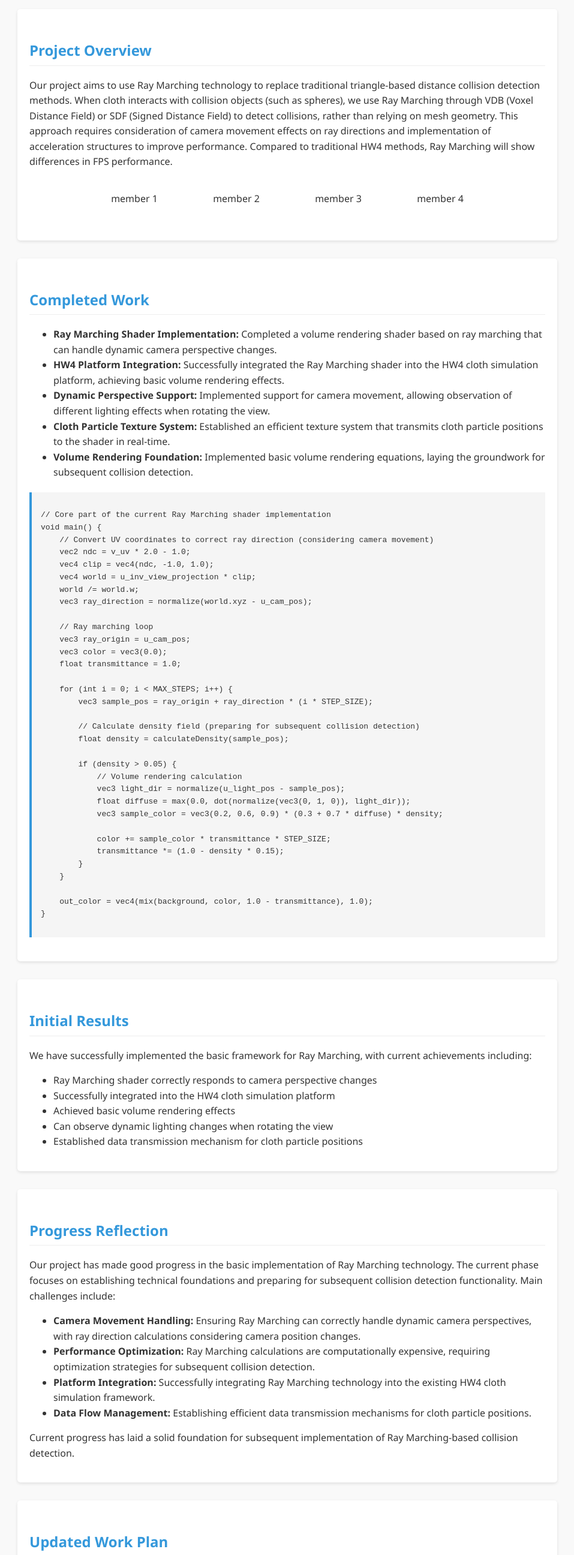
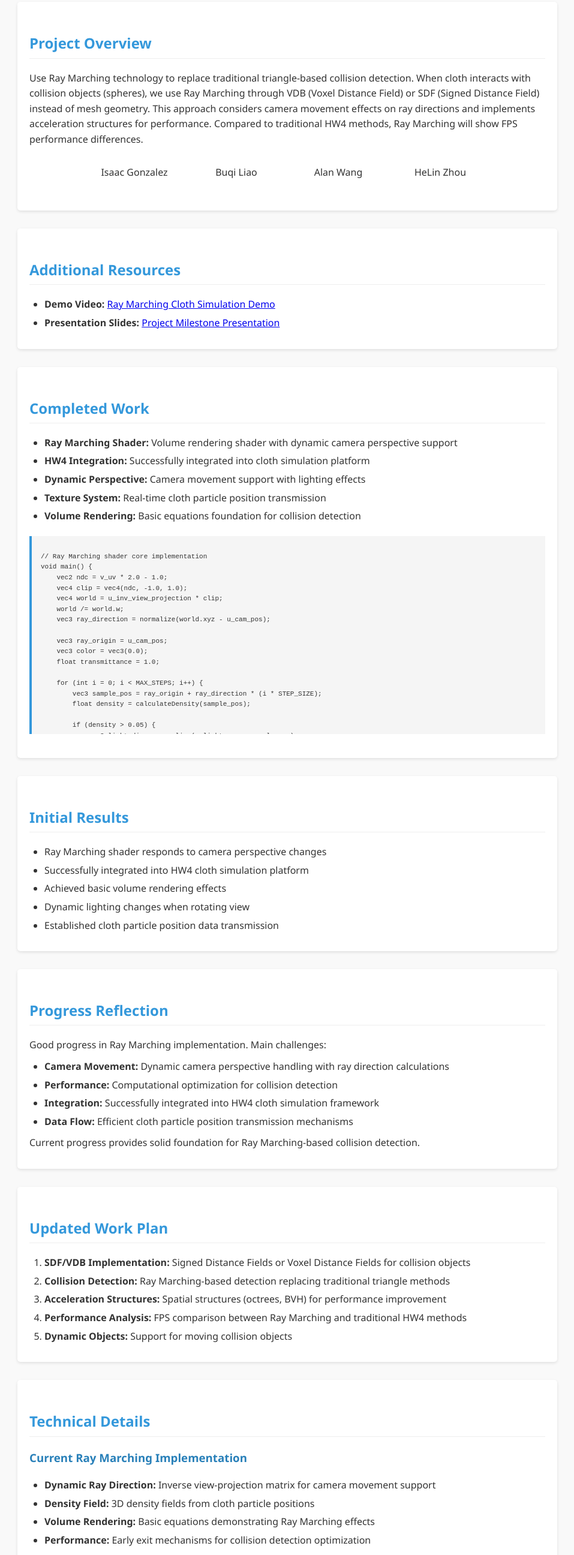
Before and after one commit to cal-cs184/ggbond-final-project, a plain HTML site: page docs/milestone.en.html in a window 1280 px wide. Shown: the part 207-2800 px from the top of the page at 60% size, without its empty margins (161-1118 px from the left). Drawn offline with Linux system fonts and the light colour scheme.

Commit message:
Enhance milestone report with new print styles for improved readability and added sections for additional resources, including demo video and presentation slides. Update team member names and refine project descriptions for clarity. Streamline completed work and progress reflection sections for better presentation.

```diff
--- a/docs/milestone.en.html
+++ b/docs/milestone.en.html
@@ -7,6 +7,72 @@
       Ray Marching Collision Detection for Cloth Simulation - Milestone Report
     </title>
     <style>
+      @media print {
+        body {
+          font-size: 10pt;
+          line-height: 1.3;
+          margin: 0;
+          padding: 10px;
+          background-color: white;
+        }
+        .content-section {
+          margin-bottom: 15px;
+          padding: 10px;
+          box-shadow: none;
+          border: 1px solid #ccc;
+          page-break-inside: avoid;
+        }
+        h1 {
+          font-size: 16pt;
+          margin-bottom: 5px;
+        }
+        h2 {
+          font-size: 12pt;
+          margin-top: 15px;
+          margin-bottom: 5px;
+        }
+        h3 {
+          font-size: 11pt;
+          margin-top: 10px;
+          margin-bottom: 3px;
+        }
+        p {
+          margin: 5px 0;
+        }
+        ul,
+        ol {
+          margin: 5px 0;
+          padding-left: 20px;
+        }
+        li {
+          margin: 2px 0;
+        }
+        .code-block {
+          font-size: 8pt;
+          padding: 8px;
+          margin: 8px 0;
+          max-height: 200px;
+          overflow-y: auto;
+        }
+        .team-members {
+          gap: 10px;
+          margin: 10px 0;
+        }
+        .team-member {
+          width: 100px;
+          font-size: 9pt;
+        }
+        header {
+          padding: 10px 0;
+          margin-bottom: 15px;
+        }
+        footer {
+          margin-top: 20px;
+          padding: 10px;
+          font-size: 8pt;
+        }
+      }
+
       body {
         font-family: "Segoe UI", Tahoma, Geneva, Verdana, sans-serif;
         line-height: 1.6;
@@ -32,6 +98,10 @@
         padding-bottom: 5px;
         margin-top: 30px;
       }
+      h3 {
+        color: #2980b9;
+        margin-top: 20px;
+      }
       .content-section {
         background-color: white;
         padding: 20px;
@@ -55,6 +125,9 @@
         margin: 20px 0;
         overflow-x: auto;
         font-family: "Courier New", monospace;
+        font-size: 11px;
+        max-height: 300px;
+        overflow-y: auto;
       }
       .highlight {
         background-color: #fffde7;
@@ -79,6 +152,17 @@
         text-align: center;
         width: 150px;
       }
+      ul,
+      ol {
+        margin: 10px 0;
+        padding-left: 25px;
+      }
+      li {
+        margin: 5px 0;
+      }
+      p {
+        margin: 10px 0;
+      }
     </style>
   </head>
   <body>
@@ -90,86 +174,98 @@
     <div class="content-section">
       <h2>Project Overview</h2>
       <p>
-        Our project aims to use Ray Marching technology to replace traditional
-        triangle-based distance collision detection methods. When cloth
-        interacts with collision objects (such as spheres), we use Ray Marching
-        through VDB (Voxel Distance Field) or SDF (Signed Distance Field) to
-        detect collisions, rather than relying on mesh geometry. This approach
-        requires consideration of camera movement effects on ray directions and
-        implementation of acceleration structures to improve performance.
-        Compared to traditional HW4 methods, Ray Marching will show differences
-        in FPS performance.
+        Use Ray Marching technology to replace traditional triangle-based
+        collision detection. When cloth interacts with collision objects
+        (spheres), we use Ray Marching through VDB (Voxel Distance Field) or SDF
+        (Signed Distance Field) instead of mesh geometry. This approach
+        considers camera movement effects on ray directions and implements
+        acceleration structures for performance. Compared to traditional HW4
+        methods, Ray Marching will show FPS performance differences.
       </p>
       <div class="team-members">
         <div class="team-member">
-          <p>member 1</p>
+          <p>Isaac Gonzalez</p>
         </div>
         <div class="team-member">
-          <p>member 2</p>
+          <p>Buqi Liao</p>
         </div>
         <div class="team-member">
-          <p>member 3</p>
+          <p>Alan Wang</p>
         </div>
         <div class="team-member">
-          <p>member 4</p>
+          <p>HeLin Zhou</p>
         </div>
       </div>
+    </div>
+
+    <div class="content-section">
+      <h2>Additional Resources</h2>
+      <ul>
+        <li>
+          <strong>Demo Video:</strong>
+          <a
+            href="https://drive.google.com/file/d/1YhB-dxSzpF630Pa4fKCaC5DrERQx7h-Q/view?usp=sharing"
+            target="_blank"
+          >
+            Ray Marching Cloth Simulation Demo
+          </a>
+        </li>
+        <li>
+          <strong>Presentation Slides:</strong>
+          <a
+            href="https://docs.google.com/presentation/d/1k-vzXcmL6GHqnAgVbj-C6vY1j9FQrrka/edit?usp=sharing&ouid=103601152665338938482&rtpof=true&sd=true"
+            target="_blank"
+          >
+            Project Milestone Presentation
+          </a>
+        </li>
+      </ul>
     </div>
 
     <div class="content-section">
       <h2>Completed Work</h2>
       <ul>
         <li>
-          <strong>Ray Marching Shader Implementation:</strong>
-          Completed a volume rendering shader based on ray marching that can
-          handle dynamic camera perspective changes.
+          <strong>Ray Marching Shader:</strong> Volume rendering shader with
+          dynamic camera perspective support
         </li>
         <li>
-          <strong>HW4 Platform Integration:</strong>
-          Successfully integrated the Ray Marching shader into the HW4 cloth
-          simulation platform, achieving basic volume rendering effects.
+          <strong>HW4 Integration:</strong> Successfully integrated into cloth
+          simulation platform
         </li>
         <li>
-          <strong>Dynamic Perspective Support:</strong>
-          Implemented support for camera movement, allowing observation of
-          different lighting effects when rotating the view.
+          <strong>Dynamic Perspective:</strong> Camera movement support with
+          lighting effects
         </li>
         <li>
-          <strong>Cloth Particle Texture System:</strong>
-          Established an efficient texture system that transmits cloth particle
-          positions to the shader in real-time.
+          <strong>Texture System:</strong> Real-time cloth particle position
+          transmission
         </li>
         <li>
-          <strong>Volume Rendering Foundation:</strong>
-          Implemented basic volume rendering equations, laying the groundwork
-          for subsequent collision detection.
+          <strong>Volume Rendering:</strong> Basic equations foundation for
+          collision detection
         </li>
       </ul>
 
       <div class="code-block">
         <pre>
-// Core part of the current Ray Marching shader implementation
+// Ray Marching shader core implementation
 void main() {
-    // Convert UV coordinates to correct ray direction (considering camera movement)
     vec2 ndc = v_uv * 2.0 - 1.0;
     vec4 clip = vec4(ndc, -1.0, 1.0);
     vec4 world = u_inv_view_projection * clip;
     world /= world.w;
     vec3 ray_direction = normalize(world.xyz - u_cam_pos);
 
-    // Ray marching loop
     vec3 ray_origin = u_cam_pos;
     vec3 color = vec3(0.0);
     float transmittance = 1.0;
 
     for (int i = 0; i < MAX_STEPS; i++) {
         vec3 sample_pos = ray_origin + ray_direction * (i * STEP_SIZE);
-
-        // Calculate density field (preparing for subsequent collision detection)
         float density = calculateDensity(sample_pos);
 
         if (density > 0.05) {
-            // Volume rendering calculation
             vec3 light_dir = normalize(u_light_pos - sample_pos);
             float diffuse = max(0.0, dot(normalize(vec3(0, 1, 0)), light_dir));
             vec3 sample_color = vec3(0.2, 0.6, 0.9) * (0.3 + 0.7 * diffuse) * density;
@@ -187,95 +283,63 @@ void main() {
 
     <div class="content-section">
       <h2>Initial Results</h2>
-      <p>
-        We have successfully implemented the basic framework for Ray Marching,
-        with current achievements including:
-      </p>
       <ul>
-        <li>
-          Ray Marching shader correctly responds to camera perspective changes
-        </li>
-        <li>Successfully integrated into the HW4 cloth simulation platform</li>
+        <li>Ray Marching shader responds to camera perspective changes</li>
+        <li>Successfully integrated into HW4 cloth simulation platform</li>
         <li>Achieved basic volume rendering effects</li>
-        <li>Can observe dynamic lighting changes when rotating the view</li>
-        <li>
-          Established data transmission mechanism for cloth particle positions
-        </li>
+        <li>Dynamic lighting changes when rotating view</li>
+        <li>Established cloth particle position data transmission</li>
       </ul>
-
-      <!-- <div class="image-container">
-        <p><em>Screenshots will be added in the final report</em></p>
-      </div> -->
     </div>
 
     <div class="content-section">
       <h2>Progress Reflection</h2>
-      <p>
-        Our project has made good progress in the basic implementation of Ray
-        Marching technology. The current phase focuses on establishing technical
-        foundations and preparing for subsequent collision detection
-        functionality. Main challenges include:
-      </p>
+      <p>Good progress in Ray Marching implementation. Main challenges:</p>
       <ul>
         <li>
-          <strong>Camera Movement Handling:</strong>
-          Ensuring Ray Marching can correctly handle dynamic camera
-          perspectives, with ray direction calculations considering camera
-          position changes.
+          <strong>Camera Movement:</strong> Dynamic camera perspective handling
+          with ray direction calculations
         </li>
         <li>
-          <strong>Performance Optimization:</strong>
-          Ray Marching calculations are computationally expensive, requiring
-          optimization strategies for subsequent collision detection.
+          <strong>Performance:</strong> Computational optimization for collision
+          detection
         </li>
         <li>
-          <strong>Platform Integration:</strong>
-          Successfully integrating Ray Marching technology into the existing HW4
-          cloth simulation framework.
+          <strong>Integration:</strong> Successfully integrated into HW4 cloth
+          simulation framework
         </li>
         <li>
-          <strong>Data Flow Management:</strong>
-          Establishing efficient data transmission mechanisms for cloth particle
-          positions.
+          <strong>Data Flow:</strong> Efficient cloth particle position
+          transmission mechanisms
         </li>
       </ul>
       <p>
-        Current progress has laid a solid foundation for subsequent
-        implementation of Ray Marching-based collision detection.
+        Current progress provides solid foundation for Ray Marching-based
+        collision detection.
       </p>
     </div>
 
     <div class="content-section">
       <h2>Updated Work Plan</h2>
-      <p>
-        For the core goal implementation of the project, we plan to focus on the
-        following areas:
-      </p>
       <ol>
         <li>
-          <strong>SDF/VDB Implementation:</strong>
-          Implement Signed Distance Fields (SDF) or Voxel Distance Fields (VDB)
-          to represent collision object volumes.
+          <strong>SDF/VDB Implementation:</strong> Signed Distance Fields or
+          Voxel Distance Fields for collision objects
         </li>
         <li>
-          <strong>Collision Detection Algorithm:</strong>
-          Implement Ray Marching-based collision detection between cloth and
-          objects like spheres, replacing traditional triangle distance
-          detection.
+          <strong>Collision Detection:</strong> Ray Marching-based detection
+          replacing traditional triangle methods
         </li>
         <li>
-          <strong>Acceleration Structures:</strong>
-          Implement spatial acceleration structures (such as octrees, BVH, etc.)
-          to improve Ray Marching collision detection performance.
+          <strong>Acceleration Structures:</strong> Spatial structures (octrees,
+          BVH) for performance improvement
         </li>
         <li>
-          <strong>Performance Comparison Analysis:</strong>
-          Compare FPS performance differences between Ray Marching methods and
-          traditional HW4 methods.
+          <strong>Performance Analysis:</strong> FPS comparison between Ray
+          Marching and traditional HW4 methods
         </li>
         <li>
-          <strong>Dynamic Object Support:</strong>
-          Extend the system to support dynamically moving collision objects.
+          <strong>Dynamic Objects:</strong> Support for moving collision objects
         </li>
       </ol>
     </div>
@@ -283,89 +347,71 @@ void main() {
     <div class="content-section">
       <h2>Technical Details</h2>
       <h3>Current Ray Marching Implementation</h3>
-      <p>
-        Our current Ray Marching implementation lays the foundation for
-        subsequent collision detection:
-      </p>
       <ul>
         <li>
-          <strong>Dynamic Ray Direction:</strong>
-          Use inverse view-projection matrix to calculate correct ray
-          directions, supporting camera movement.
+          <strong>Dynamic Ray Direction:</strong> Inverse view-projection matrix
+          for camera movement support
         </li>
         <li>
-          <strong>Density Field Calculation:</strong>
-          Calculate 3D density fields based on cloth particle positions,
-          providing foundation for collision detection.
+          <strong>Density Field:</strong> 3D density fields from cloth particle
+          positions
         </li>
         <li>
-          <strong>Volume Rendering:</strong>
-          Implement basic volume rendering equations, demonstrating Ray Marching
-          visual effects.
+          <strong>Volume Rendering:</strong> Basic equations demonstrating Ray
+          Marching effects
         </li>
         <li>
-          <strong>Performance Optimization:</strong>
-          Implement early exit mechanisms, preparing for performance
-          optimization of subsequent collision detection.
+          <strong>Performance:</strong> Early exit mechanisms for collision
+          detection optimization
         </li>
       </ul>
 
       <h3>Density Field Calculation</h3>
-      <p>
-        Current density field calculation provides foundation for subsequent SDF
-        collision detection:
-      </p>
+      <p>Foundation for subsequent SDF collision detection:</p>
       <div class="code-block">
         <pre>
 float calculateDensity(vec3 pos) {
     float density = 0.0;
     int samples = 0;
 
-    // Sample cloth particle positions
     for (int i = 0; i < u_cloth_tex_width && samples < 16; i += 3) {
         for (int j = 0; j < u_cloth_tex_height && samples < 16; j += 3) {
             samples++;
-
-            // Get particle position from texture
             float u = (float(i) + 0.5) / float(u_cloth_tex_width);
             float v = (float(j) + 0.5) / float(u_cloth_tex_height);
             vec3 particle_pos = texture(u_cloth_particles_tex, vec2(u, v)).xyz;
 
-            // Calculate distance and density contribution
             float dist = length(pos - particle_pos);
             if (dist < 1.2) {
                 float falloff = 1.0 - dist / 1.2;
                 density += falloff * 0.4;
-
                 if (density > 0.8) break;
             }
         }
         if (density > 0.8) break;
     }
-
     return min(density, 1.0);
 }</pre
         >
       </div>
 
       <h3>HW4 Platform Integration</h3>
-      <p>Integration with HW4 cloth simulation:</p>
       <ul>
         <li>
-          <strong>Texture System:</strong>
-          Store cloth particle positions in 2D textures, updated every frame.
+          <strong>Texture System:</strong> 2D textures for cloth particle
+          positions, updated per frame
         </li>
         <li>
-          <strong>Shader Integration:</strong>
-          Integrate Ray Marching shader into existing rendering pipeline.
+          <strong>Shader Integration:</strong> Ray Marching shader in existing
+          rendering pipeline
         </li>
         <li>
-          <strong>Camera Support:</strong>
-          Correctly handle dynamic camera perspective effects on Ray Marching.
+          <strong>Camera Support:</strong> Dynamic camera perspective effects
+          handling
         </li>
         <li>
-          <strong>Performance Monitoring:</strong>
-          Establish foundation for subsequent performance comparison analysis.
+          <strong>Performance Monitoring:</strong> Foundation for performance
+          comparison analysis
         </li>
       </ul>
     </div>
```
